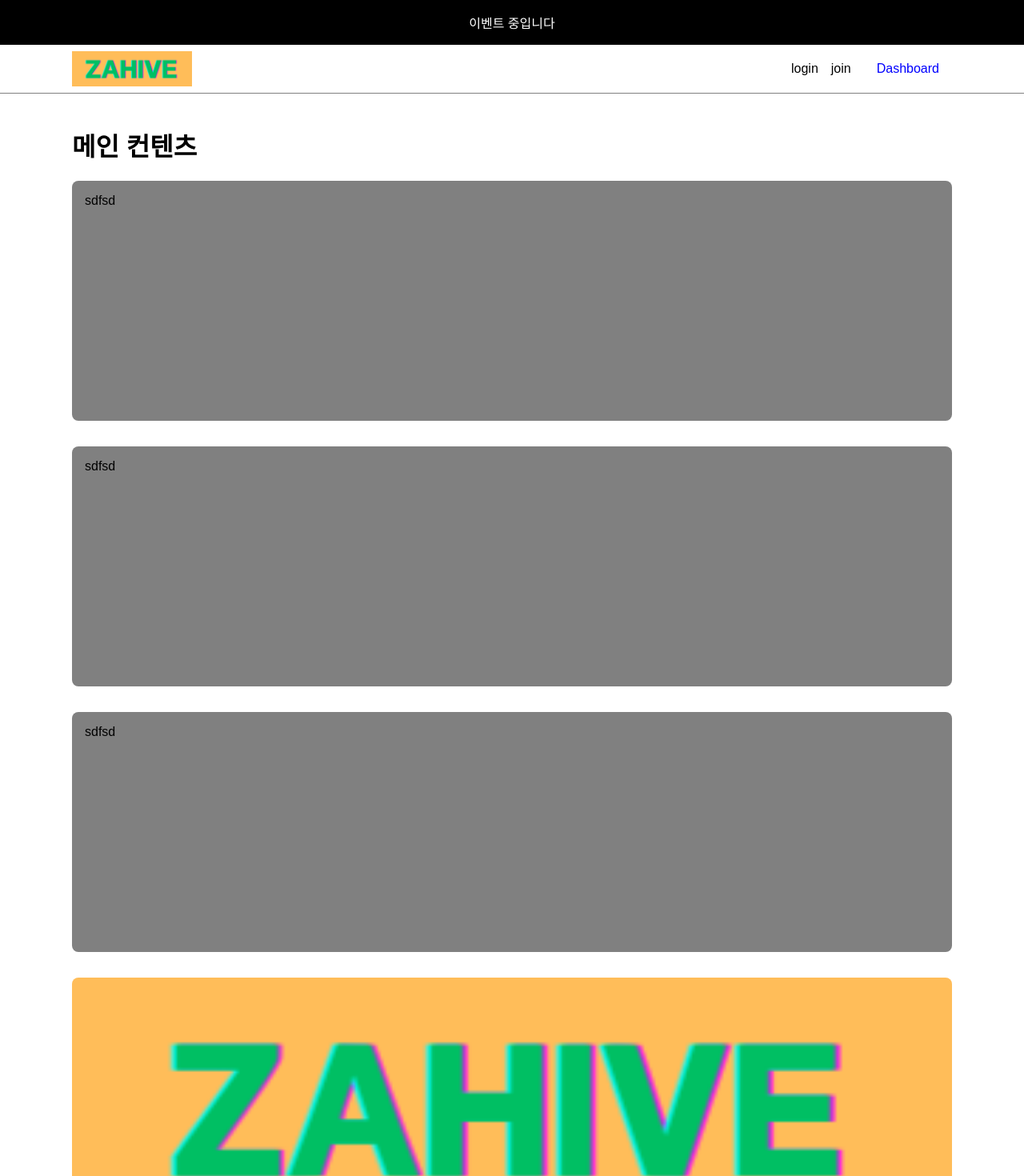
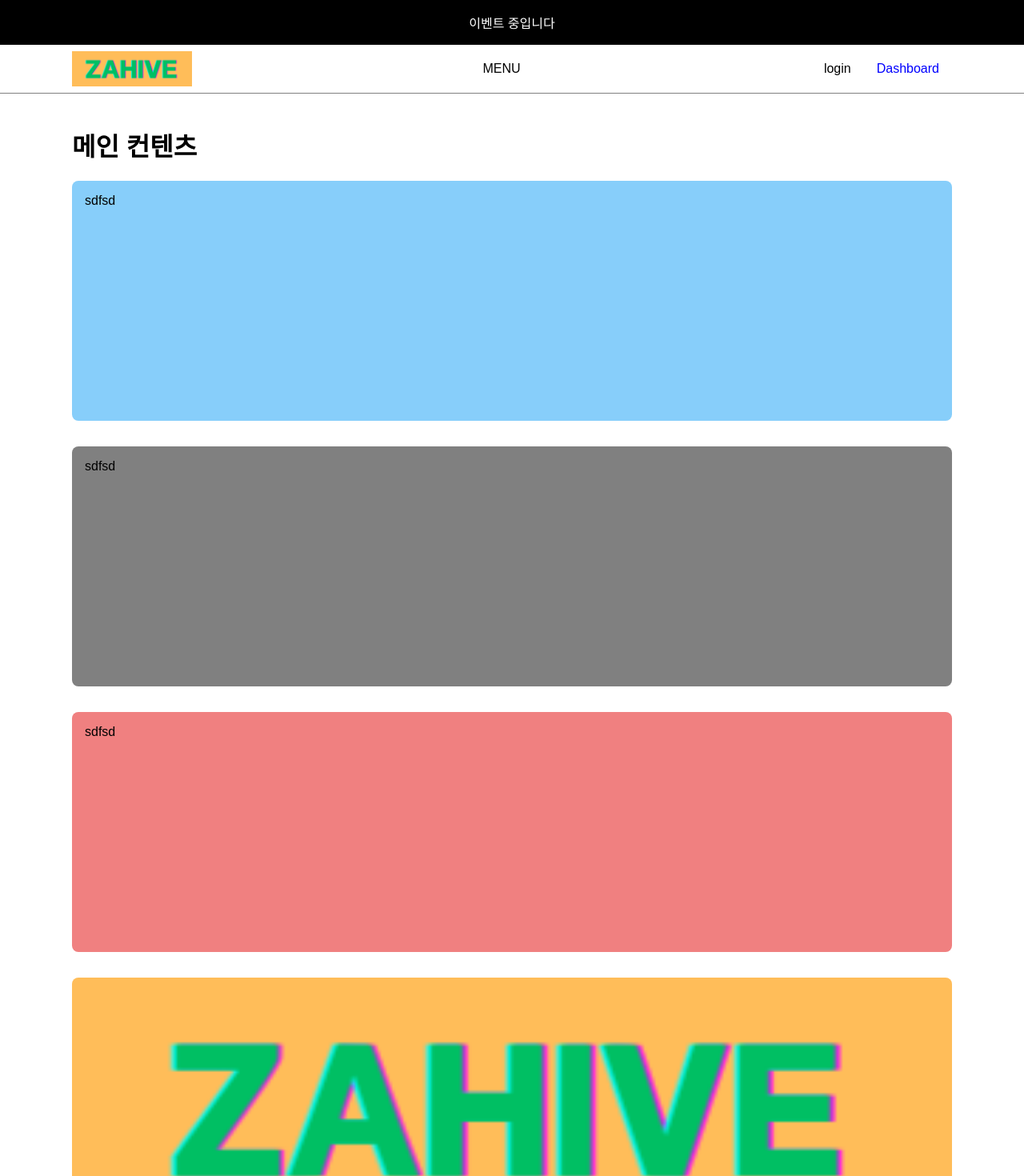
Before and after one commit to hojuncha997/ts-react-basic-template, a React (Create React App) app: page / in a window 1280 px wide. Shown: the top 1470 px of the page at 80% size. Built offline with nearby package versions, Linux system fonts and the light colour scheme; no server answers.

Commit message:
feat: 로긴/등록 화면 작업중

```diff
--- a/src/config-global.ts
+++ b/src/config-global.ts
@@ -5,8 +5,8 @@ import { PATH_DASHBOARD } from "./routes/paths";
 // ----------------------------------------------------------------------
 
 // export const HOST_API_KEY = process.env.REACT_APP_HOST_API_KEY || "";
-// export const HOST_API_KEY = "http://localhost:8080";
-export const HOST_API_KEY = "http://192.168.0.29:8080";
+export const HOST_API_KEY = "http://localhost:8080";
+// export const HOST_API_KEY = "http://192.168.0.29:8080";
 
 export const URL = process.env.REACT_APP_CONTEXTPATH;
 export const MAIN_PAGE_URL = process.env.MAIN_PAGE_URL;
--- a/src/layouts/main/MainContent.tsx
+++ b/src/layouts/main/MainContent.tsx
@@ -2,12 +2,46 @@ export default function MainContent() {
   return (
     <div>
       <h1>메인 컨텐츠</h1>
-      <div style={{backgroundColor:"grey", minHeight:"300px", borderRadius:"0.5em", padding: "1em" , marginBottom:"2rem"}}>sdfsd</div>
-      <div style={{backgroundColor:"grey", minHeight:"300px", borderRadius:"0.5em", padding: "1em" , marginBottom:"2rem"}}>sdfsd</div>
-      <div style={{backgroundColor:"grey", minHeight:"300px", borderRadius:"0.5em", padding: "1em" , marginBottom:"2rem"}}>sdfsd</div>
+      <div
+        style={{
+          backgroundColor: "lightskyblue",
+          minHeight: "300px",
+          borderRadius: "0.5em",
+          padding: "1em",
+          marginBottom: "2rem",
+        }}
+      >
+        sdfsd
+      </div>
+      <div
+        style={{
+          backgroundColor: "grey",
+          minHeight: "300px",
+          borderRadius: "0.5em",
+          padding: "1em",
+          marginBottom: "2rem",
+        }}
+      >
+        sdfsd
+      </div>
+      <div
+        style={{
+          backgroundColor: "lightcoral",
+          minHeight: "300px",
+          borderRadius: "0.5em",
+          padding: "1em",
+          marginBottom: "2rem",
+        }}
+      >
+        sdfsd
+      </div>
 
       <div style={{}}>
-        <img src="/images/s_ZAHIVE.png" alt="main" style={{width:"100%", borderRadius:"0.5em"}} />
+        <img
+          src="/images/s_ZAHIVE.png"
+          alt="main"
+          style={{ width: "100%", borderRadius: "0.5em" }}
+        />
       </div>
     </div>
   );
--- a/src/layouts/main/MainLayout.tsx
+++ b/src/layouts/main/MainLayout.tsx
@@ -7,15 +7,25 @@ function MainLayout(): React.ReactElement {
 
   const handleNavigate = (path: string) => {
     navigate(path);
-  }
+  };
 
   return (
-    <div style={{
-      display: 'flex',
-      flexDirection: 'column',
-      minHeight: '100vh'
-    }}>
-      <div style={{ backgroundColor: "black", padding: "1em", color:"white", display:"flex", justifyContent:"center" }}>
+    <div
+      style={{
+        display: "flex",
+        flexDirection: "column",
+        minHeight: "100vh",
+      }}
+    >
+      <div
+        style={{
+          backgroundColor: "black",
+          padding: "1em",
+          color: "white",
+          display: "flex",
+          justifyContent: "center",
+        }}
+      >
         <span>이벤트 중입니다</span>
       </div>
       <header
@@ -24,10 +34,11 @@ function MainLayout(): React.ReactElement {
           top: 0,
           borderBottom: "1px solid grey",
           backgroundColor: "white",
-          zIndex: 1000
+          zIndex: 1000,
         }}
       >
-        <div style={{
+        <div
+          style={{
             width: "90%",
             maxWidth: "1100px",
             margin: "0 auto",
@@ -35,14 +46,23 @@ function MainLayout(): React.ReactElement {
             justifyContent: "space-between",
             alignItems: "center",
             height: "60px",
-          position: "relative"
-        }}>
-          <Link to="/" reloadDocument style={{
+            position: "relative",
+          }}
+        >
+          <Link
+            to="/"
+            reloadDocument
+            style={{
               display: "flex",
               alignItems: "center",
-            height: "100%"
-          }}>
-            <img src="/images/s_ZAHIVE.png" alt="Zahive" style={{ width: "150px" }} />
+              height: "100%",
+            }}
+          >
+            <img
+              src="/images/s_ZAHIVE.png"
+              alt="Zahive"
+              style={{ width: "150px" }}
+            />
           </Link>
 
           <nav
@@ -50,35 +70,71 @@ function MainLayout(): React.ReactElement {
             onMouseLeave={() => setIsHovered(false)}
             style={{ position: "static" }}
           >
-            <ul style={{
+            <ul
+              style={{
                 display: "flex",
                 justifyContent: "flex-end",
                 alignItems: "center",
                 listStyle: "none",
                 height: "100%",
                 margin: 0,
-              padding: 0
-            }}>
-              <li style={{
+                padding: 0,
+              }}
+            >
+              <li
+                style={{
                   margin: "0 1em",
                   display: "flex",
                   alignItems: "center",
-                height: "100%"
-              }}>login</li>
-              <li style={{
-                marginRight: "1em",
+                  height: "100%",
+                }}
+              >
+                MENU
+              </li>
+            </ul>
+          </nav>
+
+          <nav
+            // onMouseEnter={() => setIsHovered(true)}
+            // onMouseLeave={() => setIsHovered(false)}
+            style={{ position: "static" }}
+          >
+            <ul
+              style={{
+                display: "flex",
+                justifyContent: "flex-end",
+                alignItems: "center",
+                listStyle: "none",
+                height: "100%",
+                margin: 0,
+                padding: 0,
+              }}
+            >
+              <li
+                style={{
+                  margin: "0 1em",
                   display: "flex",
                   alignItems: "center",
-                height: "100%"
-              }}>join</li>
-              <li onClick={() => handleNavigate("/dashboard")} style={{
+                  height: "100%",
+                }}
+                onClick={() => handleNavigate("/login")}
+              >
+                login
+              </li>
+
+              <li
+                onClick={() => handleNavigate("/dashboard")}
+                style={{
                   cursor: "pointer",
                   margin: "0 1em",
                   color: "blue",
                   display: "flex",
                   alignItems: "center",
-                height: "100%"
-              }}>Dashboard</li>
+                  height: "100%",
+                }}
+              >
+                Dashboard
+              </li>
             </ul>
           </nav>
         </div>
@@ -94,19 +150,21 @@ function MainLayout(): React.ReactElement {
             // backgroundColor: "#f8f8f8",
             backgroundColor: "white",
             borderTop: isHovered ? "1px solid #e0e0e0" : "none",
-            boxShadow: isHovered ? "0 4px 6px rgba(0,0,0,0.1)" : "none"
+            boxShadow: isHovered ? "0 4px 6px rgba(0,0,0,0.1)" : "none",
           }}
           onMouseEnter={() => setIsHovered(true)}
           onMouseLeave={() => setIsHovered(false)}
         >
-          <div style={{
+          <div
+            style={{
               width: "90%",
               maxWidth: "1100px",
               margin: "0 auto",
               padding: "20px 0",
               display: "flex",
-            justifyContent: "space-between"
-          }}>
+              justifyContent: "space-between",
+            }}
+          >
             <div>
               <h3>카테고리 1</h3>
               <ul>
@@ -135,26 +193,32 @@ function MainLayout(): React.ReactElement {
         </div>
       </header>
 
-      <main style={{
+      <main
+        style={{
           flex: 1,
           width: "90%",
           maxWidth: "1100px",
           margin: "0 auto",
-        paddingTop: "20px"
-      }}>
+          paddingTop: "20px",
+        }}
+      >
         <Outlet />
       </main>
-      <footer style={{
+      <footer
+        style={{
           background: "#eee",
-        marginTop: "2rem"
-      }}>
-        <div style={{
+          marginTop: "2rem",
+        }}
+      >
+        <div
+          style={{
             padding: "2rem",
             background: "#eee",
             width: "80%",
             maxWidth: "1100px",
-          margin: "0 auto"
-        }}>
+            margin: "0 auto",
+          }}
+        >
           footer
         </div>
       </footer>
@@ -163,7 +227,6 @@ function MainLayout(): React.ReactElement {
 }
 
 export default MainLayout;
-
 
 /*
 position: sticky의 특징과 사용법:
--- /dev/null
+++ b/src/layouts/main/auth/Login.tsx
@@ -0,0 +1,39 @@
+import { useNavigate } from "react-router-dom";
+
+export default function Login() {
+  const navigate = useNavigate();
+
+  const handleNavigate = (path: string) => {
+    navigate(path);
+  };
+
+  return (
+    <>
+      <div
+        style={{
+          backgroundColor: "red",
+          display: "flex",
+          justifyContent: "center",
+        }}
+      >
+        <div style={{}}>
+          <h1>로그인 페이지</h1>
+          <form>
+            <div>
+              <label htmlFor="userid">아이디</label>
+              <input type="text" id="userid" />
+            </div>
+            <div>
+              <label htmlFor="password">비밀번호</label>
+              <input type="password" id="password" />
+            </div>
+            <button type="submit">로그인</button>
+          </form>
+        </div>
+      </div>
+      <div style={{ display: "flex", justifyContent: "center" }}>
+        <div onClick={() => handleNavigate("/register")}>회원가입</div>
+      </div>
+    </>
+  );
+}
--- /dev/null
+++ b/src/layouts/main/auth/Register.tsx
@@ -0,0 +1,30 @@
+export default function Register() {
+  return (
+    <div
+      style={{
+        backgroundColor: "green",
+        display: "flex",
+        justifyContent: "center",
+      }}
+    >
+      <div style={{}}>
+        <h1>회원가입 페이지</h1>
+        <form>
+          <div>
+            <label htmlFor="userid">아이디</label>
+            <input type="text" id="userid" />
+          </div>
+          <div>
+            <label htmlFor="password">비밀번호</label>
+            <input type="password" id="password" />
+          </div>
+          <div>
+            <label htmlFor="username">이름</label>
+            <input type="text" id="username" />
+          </div>
+          <button type="submit">회원가입</button>
+        </form>
+      </div>
+    </div>
+  );
+}
--- a/src/routes/elements.tsx
+++ b/src/routes/elements.tsx
@@ -24,4 +24,16 @@ export const AddProduct = Loadable(
 
 export const Belt = Loadable(lazy(() => import("../pages/Belt")));
 
-export const MainContent = Loadable(lazy(() => import("../layouts/main/MainContent")));
+export const MainContent = Loadable(
+  lazy(() => import("../layouts/main/MainContent"))
+);
+
+//
+
+export const UserLoginPage = Loadable(
+  lazy(() => import("../layouts/main/auth/Login"))
+);
+
+export const UserRegisterPage = Loadable(
+  lazy(() => import("../layouts/main/auth/Register"))
+);
```
Also changed, not shown: src/routes/RoutesConfig.tsx (+14 -3 lines). Lines whose indentation alone changed are shown as unchanged.
